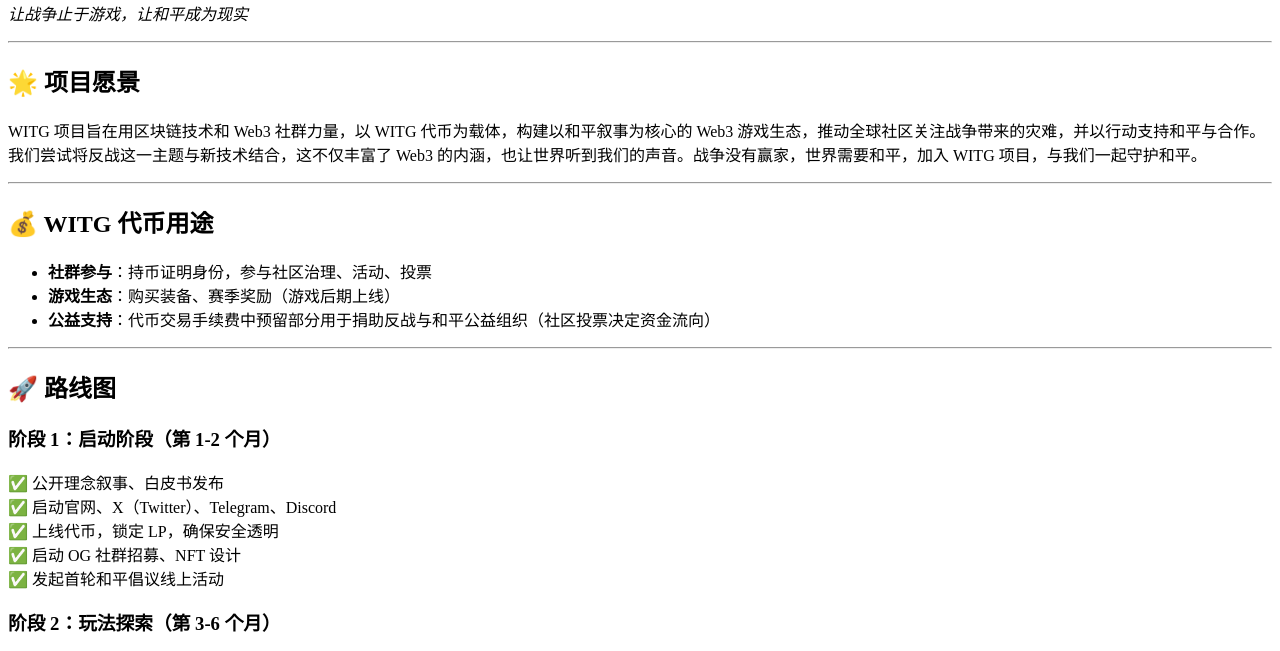
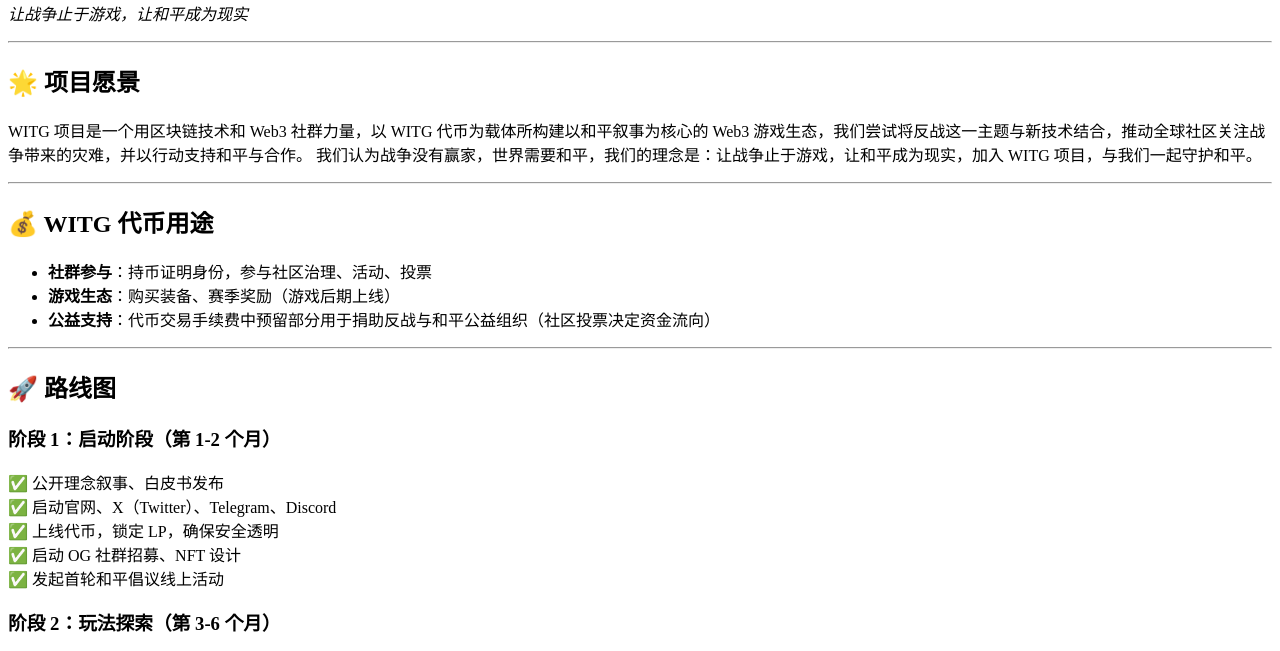
Before and after one commit to rdzz0202/rdzz0202.github.io, a plain HTML site: page index.html in a window 1280 px wide. Shown: the part 74-725 px from the top of the page. Drawn offline with Linux system fonts and the light colour scheme.

Commit message:
index.html

```diff
--- a/index.html
+++ b/index.html
@@ -6,8 +6,8 @@
 
 <h2>🌟 项目愿景</h2>
 
-<p>WITG 项目旨在用区块链技术和 Web3 社群力量，以 WITG 代币为载体，构建以和平叙事为核心的 Web3 游戏生态，推动全球社区关注战争带来的灾难，并以行动支持和平与合作。
-我们尝试将反战这一主题与新技术结合，这不仅丰富了 Web3 的内涵，也让世界听到我们的声音。战争没有赢家，世界需要和平，加入 WITG 项目，与我们一起守护和平。</p>
+<p>WITG 项目是一个用区块链技术和 Web3 社群力量，以 WITG 代币为载体所构建以和平叙事为核心的 Web3 游戏生态，我们尝试将反战这一主题与新技术结合，推动全球社区关注战争带来的灾难，并以行动支持和平与合作。
+  我们认为战争没有赢家，世界需要和平，我们的理念是：让战争止于游戏，让和平成为现实，加入 WITG 项目，与我们一起守护和平。</p>
 
 <hr />
 
```
